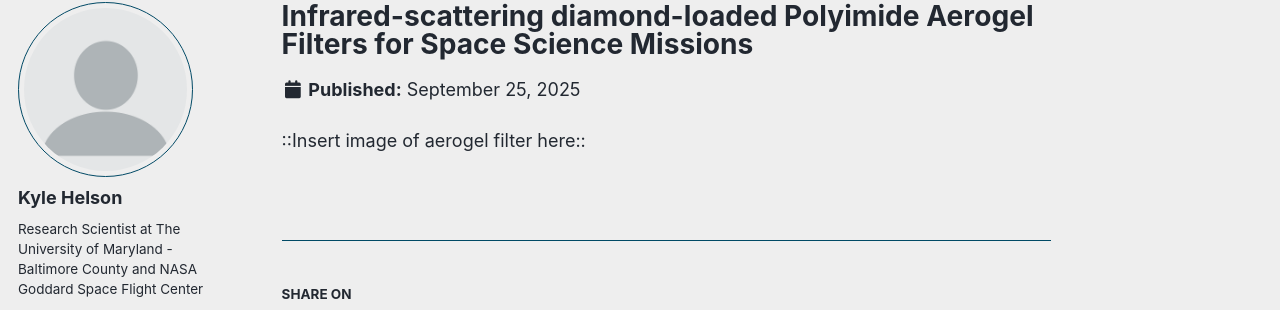
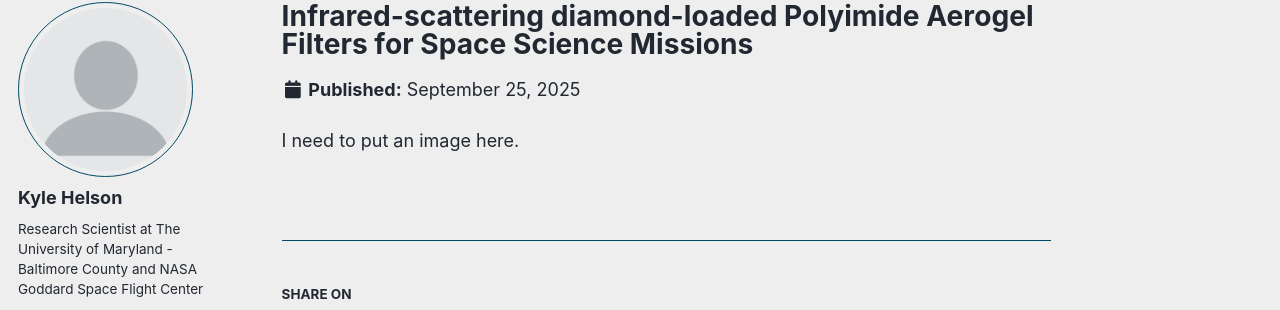
Before and after one commit to kylehelson/kylehelson.github.io, a Jekyll site: the page built from _portfolio/aerogel.md, in a window 1280 px wide and 939 px high. Shown: the part 97-407 px from the top of the window. Built offline with Jekyll 4.4.1, drawn with Linux system fonts in a browser that asks for light colours; some web fonts are replaced; a script that is not in the unit is left out.

Commit message:
Update aerogel.md

```diff
--- a/_portfolio/aerogel.md
+++ b/_portfolio/aerogel.md
@@ -4,4 +4,4 @@ about: "Low reflectivity, cryogenically compatible, polymer-based filters."
 
 ---
 
-::Insert image of aerogel filter here::
+I need to put an image here.
```
